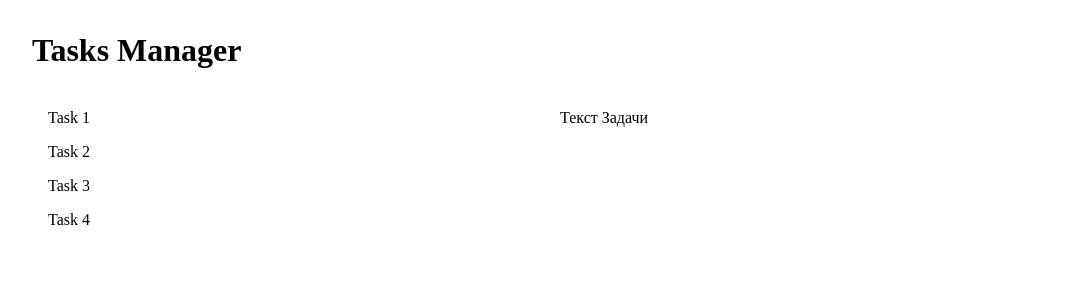
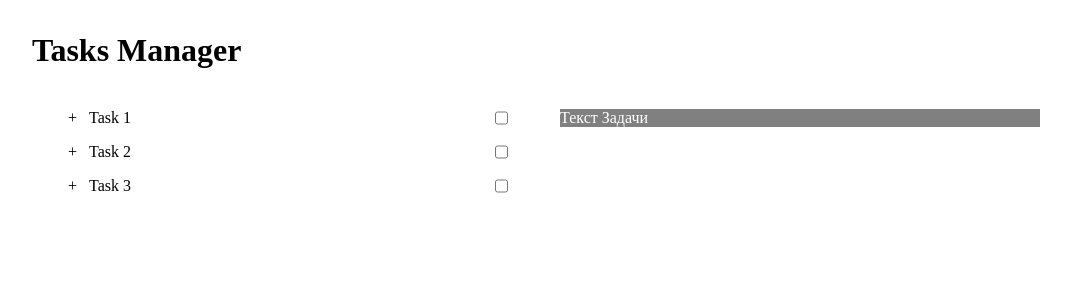
Before and after one commit to sawwweb/tasks-manager-app, a React (Vite) app: page / in a window 1280 px wide. Shown: the top 300 px of the page, without its empty margins (96-1167 px from the left). Built offline with nearby package versions, Linux system fonts and the light colour scheme.

Commit message:
added components and created TasksStore

```diff
--- a/src/App.tsx
+++ b/src/App.tsx
@@ -1,12 +1,14 @@
 import { FC } from "react";
 import Wrapper from "./components/Wrapper";
+import { observer } from "mobx-react-lite";
 
-const App: FC = () => {
+const App: FC = observer(() => {
+
   return (
     <>
       <Wrapper />
     </>
   );
-}
+})
 
 export default App;
--- /dev/null
+++ b/src/components/TaskBody/index.tsx
@@ -0,0 +1,16 @@
+import { FC } from "react";
+import style from './style.module.scss'
+
+interface TaskBodyProps {
+
+}
+
+const TaskBody: FC<TaskBodyProps> = () => {
+	return (
+		<div className={style.taskBody}>
+			Текст Задачи
+		</div>
+	);
+}
+
+export default TaskBody;
--- /dev/null
+++ b/src/components/TaskBody/style.module.scss
@@ -0,0 +1,4 @@
+.taskBody{
+	background-color: grey;
+	color: white;
+}
--- /dev/null
+++ b/src/components/TaskListItem/index.tsx
@@ -0,0 +1,32 @@
+import { FC } from "react";
+import style from './style.module.scss'
+
+interface TaskListItemProps {
+	task: {
+		id: number;
+		name: string;
+		completed: boolean;
+	}
+}
+
+const TaskListItem: FC<TaskListItemProps> = ({ task }) => {
+	return (
+		<li className={style.task}>
+			<span className={style.taskToggle}>
+				+
+			</span>
+			<div className={style.taskTitle}>
+				{task.name}
+			</div>
+			<input
+				className={style.taskCheckbox}
+				type="checkbox"
+				name="isCompleted"
+				id={task.id.toString()}
+				checked={task.completed}
+			/>
+		</li>
+	);
+}
+
+export default TaskListItem;
--- /dev/null
+++ b/src/components/TaskListItem/style.module.scss
@@ -0,0 +1,12 @@
+.task{
+	display: flex;
+	margin: 0 1.25rem;
+}
+
+.taskToggle{
+	margin-right: 0.75rem;
+}
+
+.taskCheckbox{
+	margin-left: auto;
+}
--- a/src/components/TasksList/index.tsx
+++ b/src/components/TasksList/index.tsx
@@ -0,0 +1,25 @@
+import { FC } from "react";
+import style from './style.module.scss'
+import TaskListItem from "../TaskListItem";
+import TasksStore from "../../store/TasksStore";
+
+interface TasksListProps {
+
+}
+
+const TasksList: FC<TasksListProps> = () => {
+
+	const tasks = TasksStore.tasks;
+
+	return (
+		<ul className={style.tasks}>
+
+			{tasks.map((task) => (
+				<TaskListItem key={task.id} task={task} />
+			))}
+
+		</ul>
+	);
+}
+
+export default TasksList;
--- /dev/null
+++ b/src/components/TasksList/style.module.scss
@@ -0,0 +1,6 @@
+.tasks {
+	display: flex;
+	flex-direction: column;
+	gap: 1rem;
+	list-style-type: none;
+}
--- a/src/components/Wrapper/index.tsx
+++ b/src/components/Wrapper/index.tsx
@@ -1,5 +1,7 @@
 import { FC } from "react";
 import style from './style.module.scss'
+import TasksList from "../TasksList";
+import TaskBody from "../TaskBody";
 
 const Wrapper: FC = () => {
 	return (
@@ -9,20 +11,13 @@ const Wrapper: FC = () => {
 			<div className={style.container}>
 				<div className={style.column}>
 
-					<ul className={style.tasks}>
-						<li>Task 1</li>
-						<li>Task 2</li>
-						<li>Task 3</li>
-						<li>Task 4</li>
-					</ul>
+					<TasksList />
 
 				</div>
 
 				<div className={style.column}>
 
-					<div className={style.taskBody}>
-						Текст Задачи
-					</div>
+					<TaskBody />
 
 				</div>
 
--- a/src/components/Wrapper/style.module.scss
+++ b/src/components/Wrapper/style.module.scss
@@ -18,10 +18,3 @@
 	padding: 1rem;
 	width: 50%;
 }
-
-.tasks {
-	display: flex;
-	flex-direction: column;
-	gap: 1rem;
-	list-style-type: none;
-}
--- /dev/null
+++ b/src/store/TasksStore.ts
@@ -0,0 +1,28 @@
+import { makeAutoObservable } from 'mobx'
+
+class TasksStore {
+
+	tasks = [
+		{
+			id: 1,
+			name: 'Task 1',
+			completed: false
+		},
+		{
+			id: 2,
+			name: 'Task 2',
+			completed: false
+		},
+		{
+			id: 3,
+			name: 'Task 3',
+			completed: false
+		},
+	];
+
+	constructor() {
+		makeAutoObservable(this);
+	}
+}
+
+export default new TasksStore();
```
